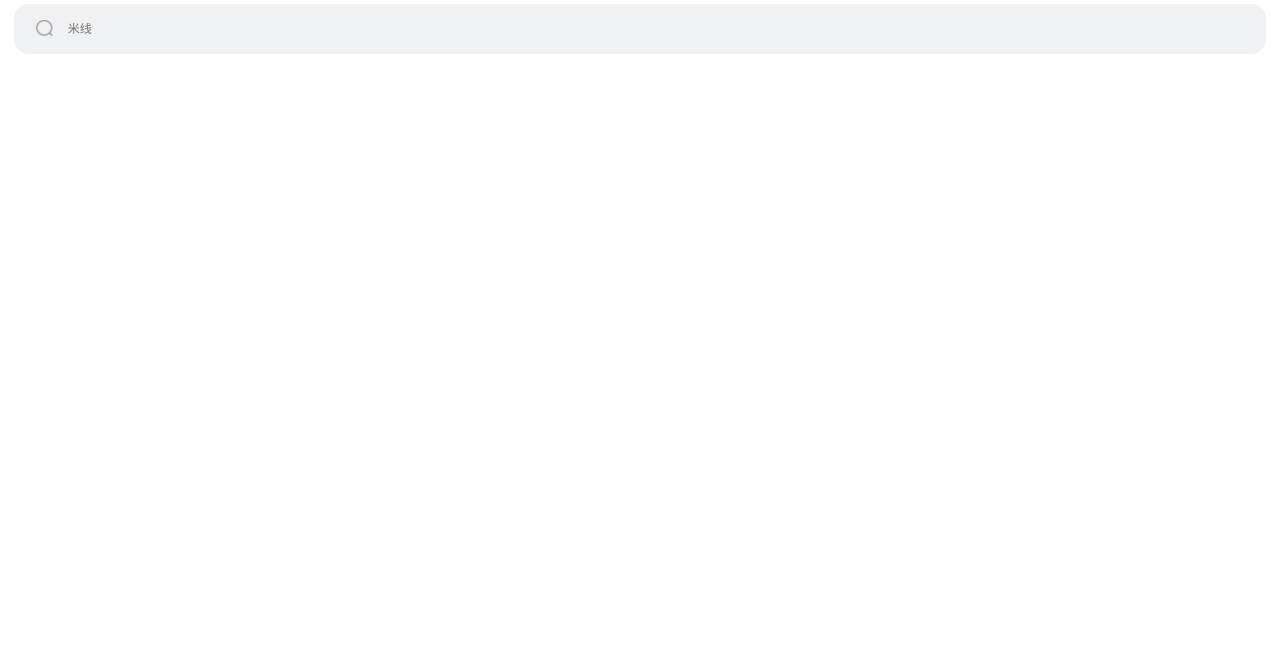
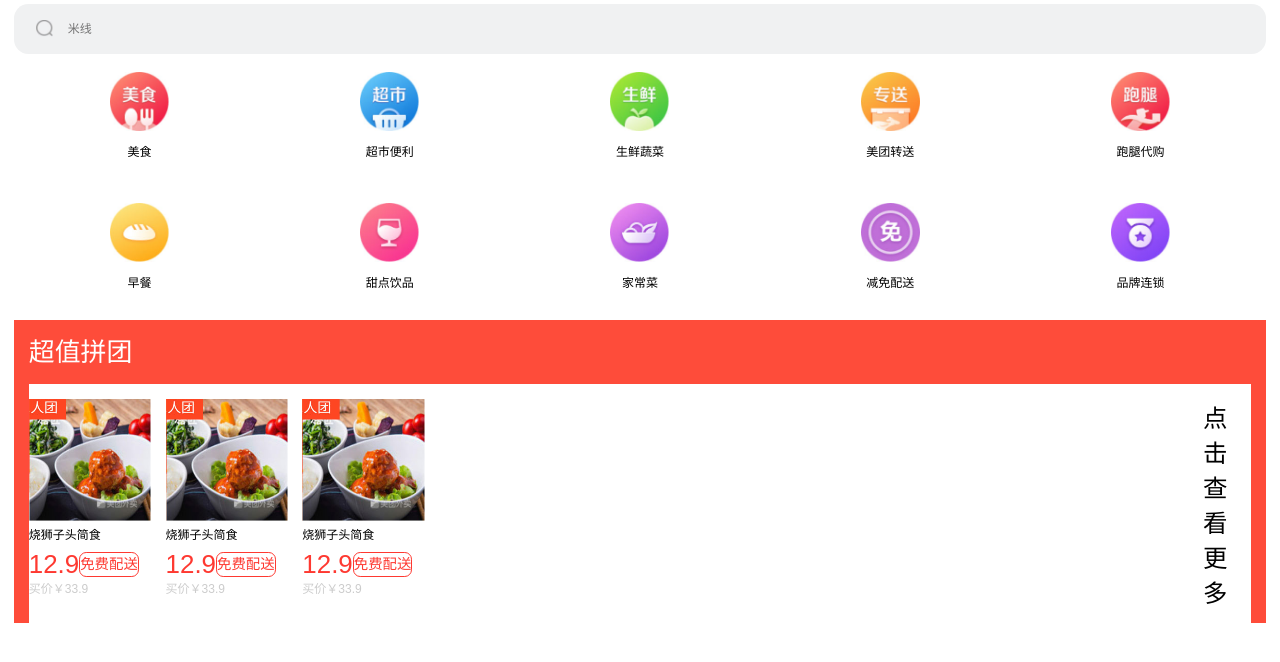
Before and after one commit to IIikeCats/zuoye1, a plain HTML site: page src/index.html in a window 1280 px wide. Drawn offline with Linux system fonts and the light colour scheme.

Commit message:
section样式添加

```diff
--- a/src/index.html
+++ b/src/index.html
@@ -19,7 +19,117 @@
             </p>
         </header>
         <section>
-
+            <div class="top">
+                <dl>
+                    <dt>
+                        <img src="./img/2.jpg" alt="">
+                    </dt>
+                    <dd>美食</dd>
+                </dl>
+                <dl>
+                    <dt>
+                        <img src="./img/3.jpg" alt="">
+                    </dt>
+                    <dd>超市便利</dd>
+                </dl>
+                <dl>
+                    <dt>
+                        <img src="./img/4.jpg" alt="">
+                    </dt>
+                    <dd>生鲜蔬菜</dd>
+                </dl>
+                <dl>
+                    <dt>
+                        <img src="./img/5.jpg" alt="">
+                    </dt>
+                    <dd>美团转送</dd>
+                </dl>
+                <dl>
+                    <dt>
+                        <img src="./img/6.jpg" alt="">
+                    </dt>
+                    <dd>跑腿代购</dd>
+                </dl>
+                <dl>
+                    <dt>
+                        <img src="./img/7.jpg" alt="">
+                    </dt>
+                    <dd>早餐</dd>
+                </dl>
+                <dl>
+                    <dt>
+                        <img src="./img/8.jpg" alt="">
+                    </dt>
+                    <dd>甜点饮品</dd>
+                </dl>
+                <dl>
+                    <dt>
+                        <img src="./img/9.jpg" alt="">
+                    </dt>
+                    <dd>家常菜</dd>
+                </dl>
+                <dl>
+                    <dt>
+                        <img src="./img/10.jpg" alt="">
+                    </dt>
+                    <dd>减免配送</dd>
+                </dl>
+                <dl>
+                    <dt>
+                        <img src="./img/11.jpg" alt="">
+                    </dt>
+                    <dd>品牌连锁</dd>
+                </dl>
+            </div>
+            <div class="chao">
+                <h2>超值拼团</h2>
+                <div class="chao_tu">
+                    <div class="chao_tuleft">
+                        <dl>
+                            <dt>
+                                <img src="./img/12.jpg" alt="">
+                            </dt>
+                            <dd>
+                                <h3>烧狮子头简食</h3>
+                                <h2>
+                                    <b>12.9</b>
+                                    <span>免费配送</span>
+                                </h2>
+                                <p>买价￥33.9</p>
+                            </dd>
+                        </dl>
+                        <dl>
+                            <dt>
+                                <img src="./img/12.jpg" alt="">
+                            </dt>
+                            <dd>
+                                <h3>烧狮子头简食</h3>
+                                <h2>
+                                    <b>12.9</b>
+                                    <span>免费配送</span>
+                                </h2>
+                                <p>买价￥33.9</p>
+                            </dd>
+                        </dl>
+                        <dl>
+                            <dt>
+                                <img src="./img/12.jpg" alt="">
+                            </dt>
+                            <dd>
+                                <h3>烧狮子头简食</h3>
+                                <h2>
+                                    <b>12.9</b>
+                                    <span>免费配送</span>
+                                </h2>
+                                <p>买价￥33.9</p>
+                            </dd>
+                        </dl>
+                    </div>
+                    <div class="chao_turight">
+                        点击查看更多
+                    </div>
+                </div>
+            </div>
         </section>
         <footer>
 
```
